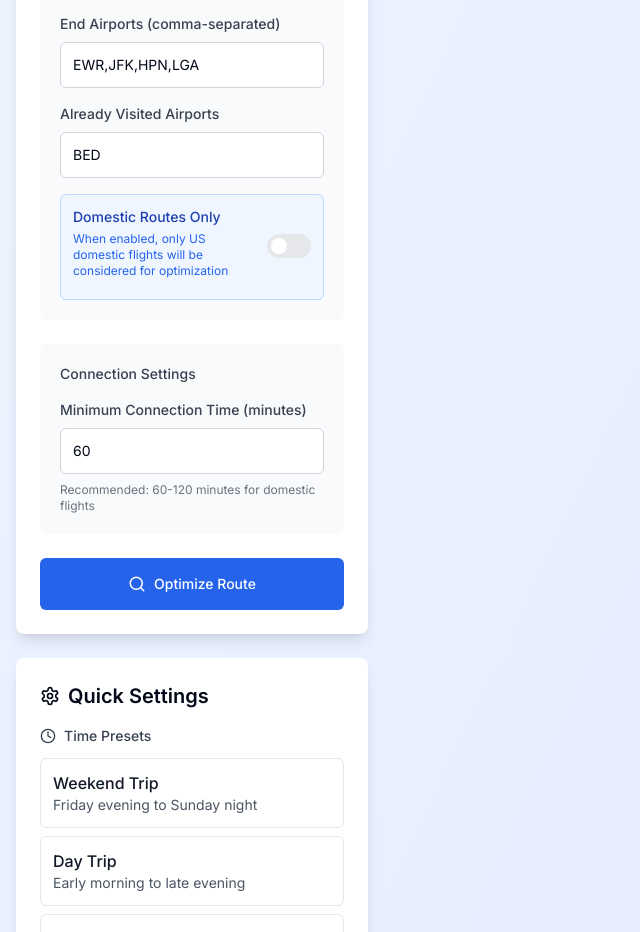
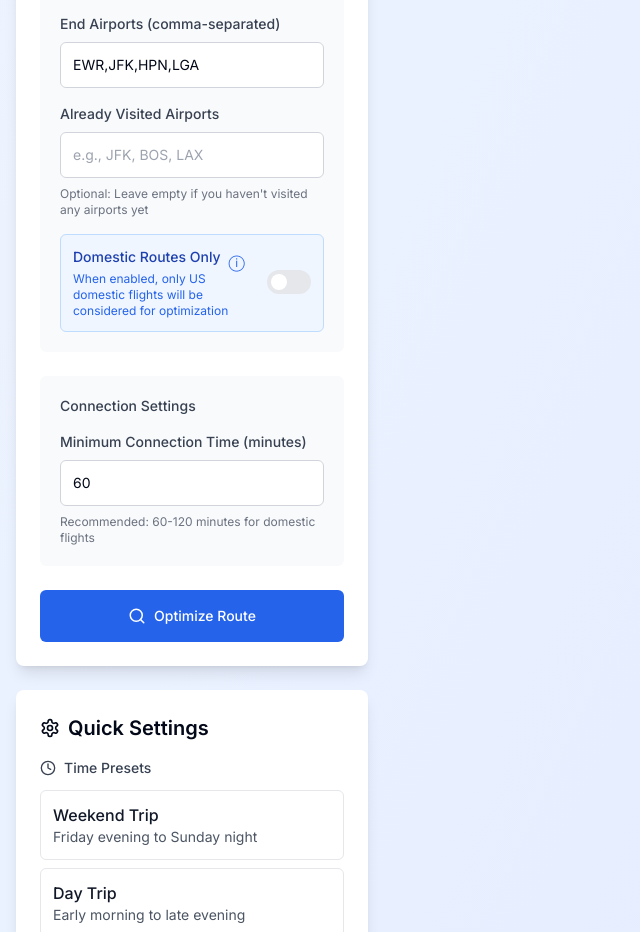
Before and after one commit to gmoneyy1/new25for25Website, a Next.js app: page / in a window 1280 px wide. Shown: the part 866-1798 px from the top of the page, without its empty margins (0-640 px from the left). Built offline with nearby package versions, Linux system fonts and the light colour scheme; no server answers.

Commit message:
user input changes

```diff
--- a/src/app/page.tsx
+++ b/src/app/page.tsx
@@ -43,7 +43,7 @@ const JetBlueOptimizer = () => {
     endTime: '23:59',
     startAirports: 'EWR,JFK,HPN,LGA',
     endAirports: 'EWR,JFK,HPN,LGA',
-    visitedAirports: 'BED',
+    visitedAirports: '',
     minConnectionTime: 60,
     domesticOnly: false
   });
--- a/src/components/forms/RouteForm.tsx
+++ b/src/components/forms/RouteForm.tsx
@@ -197,7 +197,7 @@ export const RouteForm: React.FC<RouteFormProps> = ({
                 type="text"
                 value={config.visitedAirports}
                 onChange={(e) => handleInputChange('visitedAirports', e.target.value)}
-                placeholder="e.g., BED, BOS, LAX"
+                placeholder="e.g., JFK, BOS, LAX"
                 className={`w-full px-3 py-3 border rounded-md focus:outline-none focus:ring-2 focus:ring-blue-500 text-base sm:text-sm ${
                   errors.visitedAirports ? 'border-red-300' : 'border-gray-300'
                 }`}
@@ -208,22 +208,29 @@ export const RouteForm: React.FC<RouteFormProps> = ({
                   {errors.visitedAirports}
                 </p>
               )}
+              <p className="text-xs text-gray-500 mt-2">
+                Optional: Leave empty if you haven't visited any airports yet
+              </p>
             </div>
 
             {/* Domestic Routes Toggle */}
             <div className="flex items-center justify-between p-3 bg-blue-50 border border-blue-200 rounded-md">
               <div className="flex-1">
-                <label className="block text-sm font-medium text-blue-800 mb-1">
-                  Domestic Routes Only
-                </label>
-                <p className="text-xs text-blue-600 mb-2">
+                <div className="flex items-center gap-2 mb-1">
+                  <label className="block text-sm font-medium text-blue-800">
+                    Domestic Routes Only
+                  </label>
+                  <div className="group relative">
+                    <div className="w-4 h-4 text-blue-600 cursor-help">ⓘ</div>
+                    <div className="absolute bottom-full left-1/2 transform -translate-x-1/2 mb-2 px-3 py-2 bg-gray-800 text-white text-xs rounded-lg opacity-0 group-hover:opacity-100 transition-opacity duration-200 pointer-events-none whitespace-nowrap z-10">
+                      International airports (CUN, AMS, LHR, etc.) are automatically added to your "Already Visited" list, so they won't be considered as new destinations. This makes the 25for25 challenge much more manageable!
+                      <div className="absolute top-full left-1/2 transform -translate-x-1/2 w-0 h-0 border-l-4 border-r-4 border-t-4 border-transparent border-t-gray-800"></div>
+                    </div>
+                  </div>
+                </div>
+                <p className="text-xs text-blue-600">
                   When enabled, only US domestic flights will be considered for optimization
                 </p>
-                {config.domesticOnly && (
-                  <div className="text-xs text-blue-700 bg-blue-100 p-2 rounded border border-blue-200">
-                    <strong>How it works:</strong> International airports (CUN, AMS, LHR, etc.) are automatically added to your "Already Visited" list, so they won't be considered as new destinations. This makes the 25for25 challenge much more manageable!
-                  </div>
-                )}
               </div>
               <div className="ml-4">
                 <button
--- a/src/lib/formValidation.ts
+++ b/src/lib/formValidation.ts
@@ -101,7 +101,7 @@ export const validateRouteConfig = (config: RouteConfig): FormErrors => {
   if (config.visitedAirports && config.visitedAirports.trim() !== '') {
     const airports = config.visitedAirports.split(',').map(a => a.trim()).filter(a => a);
     if (airports.some(a => !/^[A-Z]{3}$/.test(a))) {
-      errors.visitedAirports = 'Airport codes must be 3 letters (e.g., BED, BOS)';
+      errors.visitedAirports = 'Airport codes must be 3 letters (e.g., JFK, BOS)';
     }
   }
 
```
